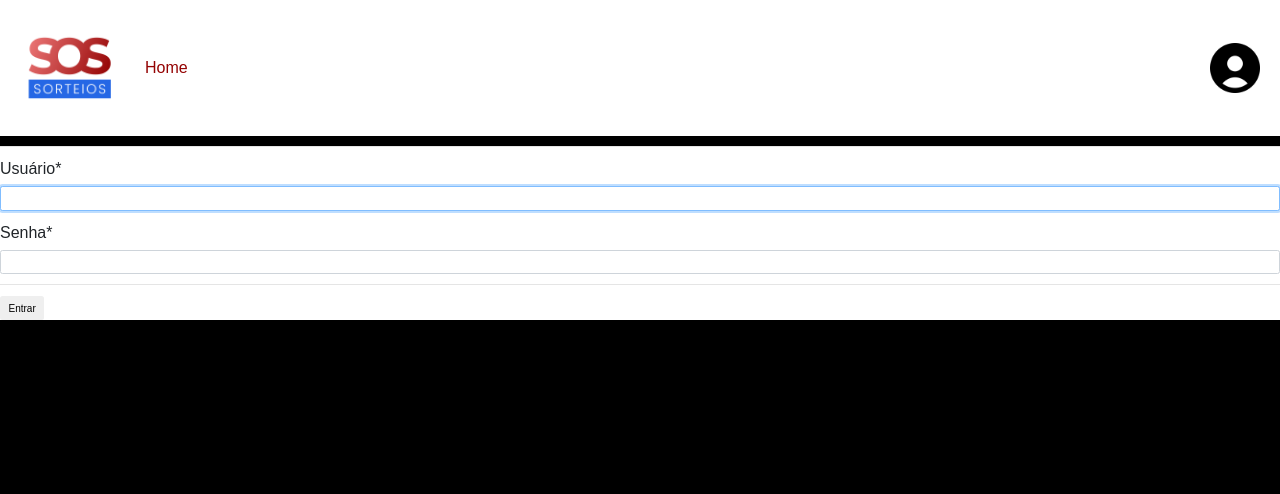
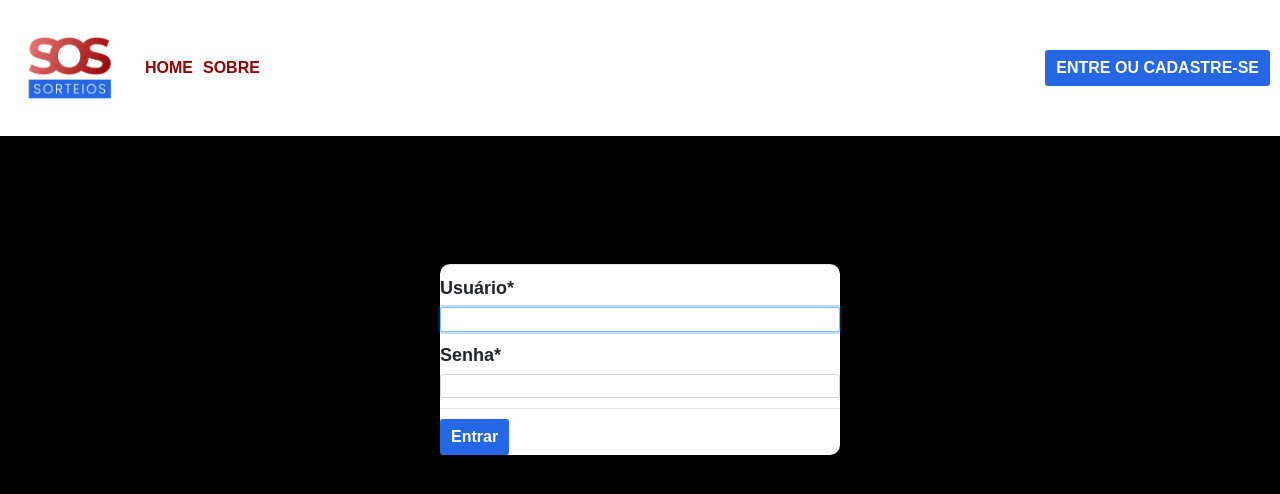
Before and after one commit to Odalag/SorteioS, a Django app: page /login/ in a window 1280 px wide. Shown: the top 494 px of the page. Run offline with Django 4.2, Linux system fonts and the light colour scheme; some libraries are stand-ins or nearby versions.

Commit message:
Atualizações nas páginas. -by Luiza

```diff
--- a/SorteioS/settings.py
+++ b/SorteioS/settings.py
@@ -41,7 +41,6 @@ DJANGO_APPS = [
 ]
 
 OTHER_APPS = [
-    'bootstrap5',
 ]
 
 MY_APPS = [
--- a/base/static/style.css
+++ b/base/static/style.css
@@ -1,8 +1,7 @@
 /* Configurações de cores e fontes gerais do app Web */
 :root {
-    --color-primary: #FFFFFF;
+    --color-primary: #940303;
     --color-secundary: #2567E5;
-    --color-emphasis: #940303;
 
     --color-white: #fff;
     --color-black: #000;
@@ -39,17 +38,34 @@
   }
 
   main {
-    background-color: var(--color-primary);
+    background-color: var(--color-white);
+    max-width: 400px;
+    margin-inline: auto;
+    margin-top: 10%;
+    border-radius: 10px;
+    font-weight: bold;
+    font-size: large;
+  }
+
+  .btn {
+    color: var(--color-white);
+    background: var(--color-secundary);
+    font-weight: bold;
+    font-size: medium;
   }
 
   /*      */
 
   .navbar {
-    background: var(--color-primary);
+    background: var(--color-white);
   }
 
   .navbar-brand {
     font-size: 3rem;
+  }
+
+  .nav-link {
+    font-weight: bold;
   }
 
   h1 {
@@ -58,5 +74,5 @@
   }
 
 li a{
-    color: var(--color-emphasis);
+    color: var(--color-primary);
 }
--- a/base/templates/login.html
+++ b/base/templates/login.html
@@ -14,6 +14,8 @@
     <title>SorteioS</title>
   </head>
   <body>
+<!-- Bloco completo da página -->
+    <div>
       <!--Navbar com a logo-->
       <nav class="navbar navbar-expand-lg">
         <a class="navbar-brand" href="">
@@ -22,17 +24,19 @@
         <div class="collapse navbar-collapse" id="navbarText">
           <ul class="navbar-nav mr-auto">
             <li class="nav-item active">
-            <a class="nav-link" href="{% url 'home' %}">Home<span class="sr-only">(current)</span></a>
+              <a class="nav-link" href="{% url 'home' %}">HOME<span class="sr-only">(current)</span></a>
             </li>
+            <li class="nav-item">
+              <a class="nav-link" href="{% url 'sobre' %}">SOBRE</a>
+            </li>
+          </ul>
           {% if request.user.is_authenticated %}
-          <li class="nav-item">
-            <a class="nav-link" href="{% url 'sobre' %}">Sobre</a>
-          </li>
-          {% endif %}
-        </ul>
           <a class="nav-link" href="{% url 'login' %}">
             <img src="{% static 'images/perfil.png' %}" width="50" height="50" class="d-inline-block align-top" alt="">
           </a>
+          {% else %}
+          <a class="btn btn-lg" href="{% url 'login' %}" role="button" >ENTRE OU CADASTRE-SE</a>
+          {% endif %}
         </div>
       </nav>
 
@@ -52,12 +56,14 @@
                 {{ form|crispy }}
 
                 <hr class="mt-3">
-            <button type="submit" class="btn btn-sucess">Entrar</button>
+                <button type="submit" class="btn btn-lg">Entrar</button>
 
             </form>
 
             {% endif %}
         </main>
+
+    </div>
     <!-- Optional JavaScript -->
     <!-- jQuery first, then Popper.js, then Bootstrap JS -->
     <script src="https://code.jquery.com/jquery-3.2.1.slim.min.js" integrity="sha384-KJ3o2DKtIkvYIK3UENzmM7KCkRr/rE9/Qpg6aAZGJwFDMVNA/GpGFF93hXpG5KkN" crossorigin="anonymous"></script>
```
Also changed, not shown: base/templates/home.html (+20 -7 lines), base/templates/sobre.html (+8 -6 lines). Lines whose indentation alone changed are shown as unchanged.
